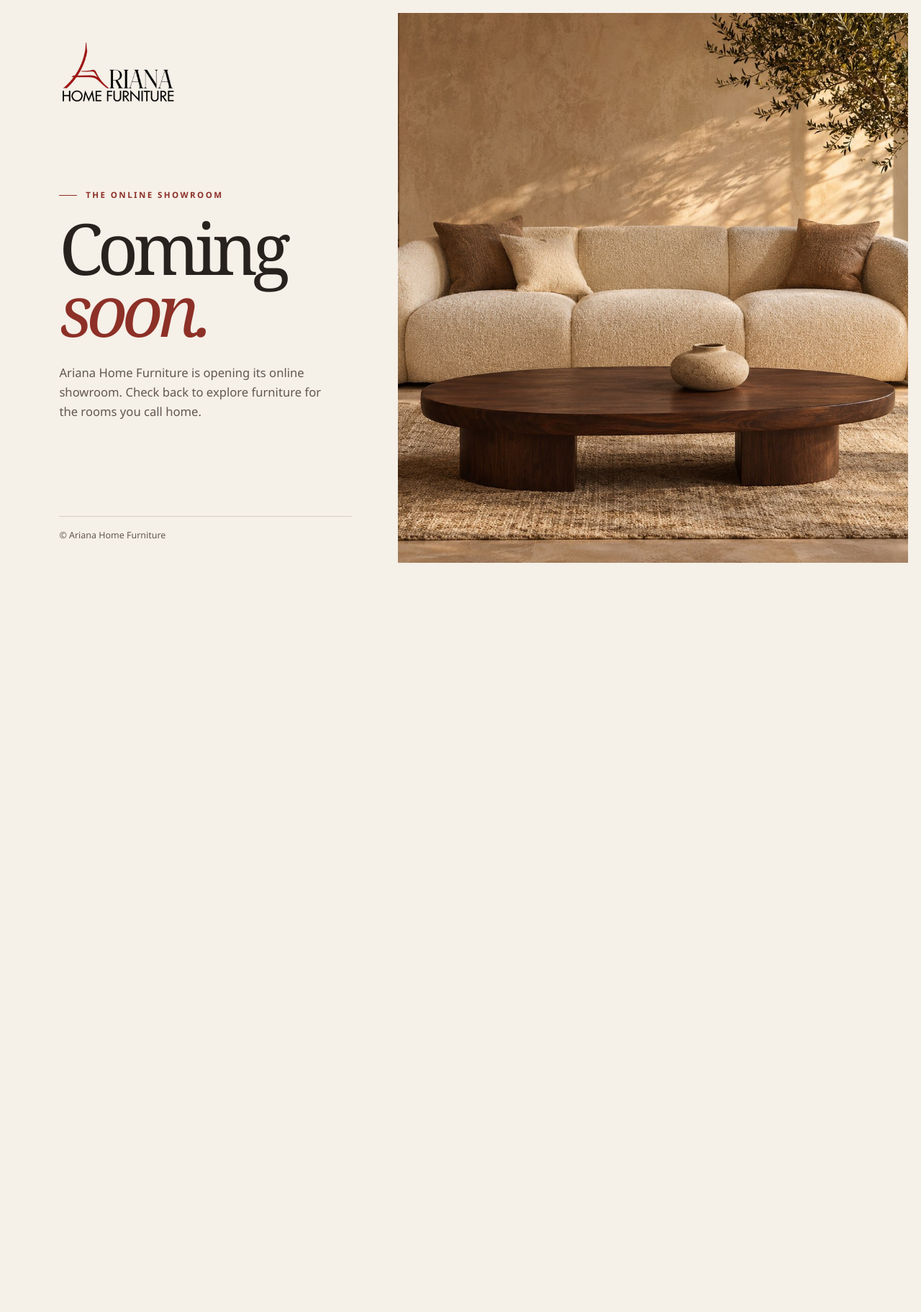
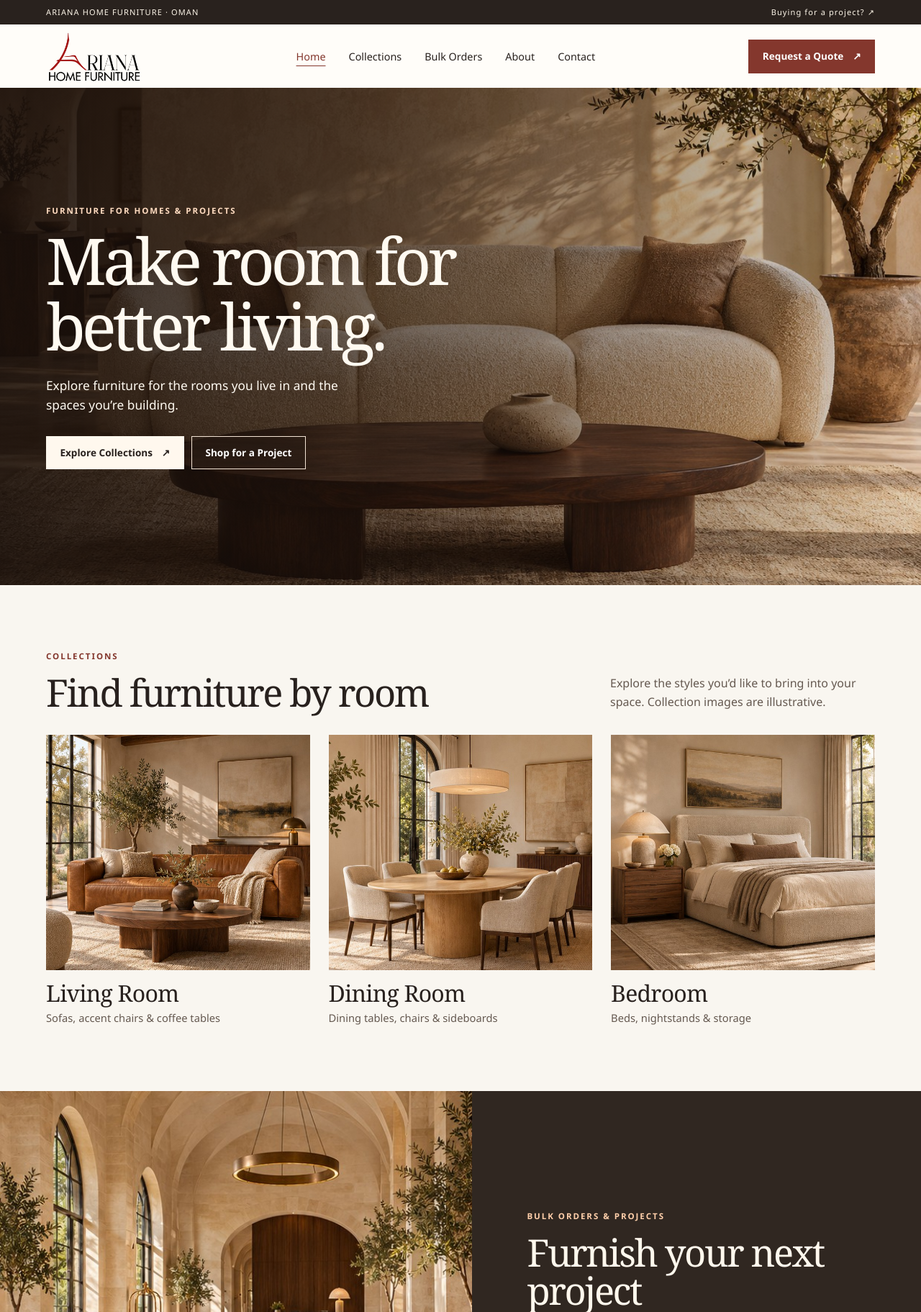
Before and after one commit to arianahomeoman/arianahomefurniture, a plain HTML site: page index.html in a window 1280 px wide. Shown: the top 1823 px of the page at 72% size. Before the commit the page ends 800 px from the top, so only its background shows below. Drawn offline with Linux system fonts and the light colour scheme.

Commit message:
Publish Ariana Home Furniture homepage

```diff
--- a/index.html
+++ b/index.html
@@ -2,140 +2,81 @@
 <html lang="en">
 <head>
 <meta charset="utf-8">
-  <meta name="viewport" content="width=device-width, initial-scale=1">
-  <meta name="description" content="Ariana Home Furniture’s online showroom is coming soon.">
-  <meta name="theme-color" content="#f5f0e8">
-  <title>Ariana Home Furniture — Coming Soon</title>
+<meta name="viewport" content="width=device-width,initial-scale=1">
+<meta name="description" content="Explore furniture for homes and projects with Ariana Home Furniture.">
+<title>Ariana Home Furniture | Furniture for Homes & Projects</title>
 <link rel="icon" href="ariana-home.ico">
-  <style>
-    :root {
-      color-scheme: light;
-      --paper: #f5f0e8;
-      --ink: #28221f;
-      --muted: #625750;
-      --accent: #8d3027;
-      --rule: #d8cec2;
-      --edge: clamp(1.5rem, 5vw, 5rem);
-    }
-
-    *, *::before, *::after { box-sizing: border-box; }
-    body {
-      margin: 0;
-      background: var(--paper);
-      color: var(--ink);
-      font: 1rem/1.6 "Segoe UI", Arial, sans-serif;
-    }
-
-    .page {
-      display: grid;
-      grid-template-columns: minmax(0, 43fr) minmax(0, 57fr);
-      min-height: 100svh;
-      padding: 1.15rem;
-      max-width: 120rem;
-      margin: auto;
-    }
-
-    .content {
-      display: flex;
-      flex-direction: column;
-      padding: clamp(1.3rem, 3vw, 3rem) var(--edge) 1.75rem;
-    }
-
-    .brand {
-      position: relative;
-      width: 10.25rem;
-      height: 5.4rem;
-      overflow: hidden;
-      mix-blend-mode: multiply;
-    }
-
-    .brand img { display: block; width: 100%; height: auto; transform: translateY(-24%); }
-
-    .message { margin: auto 0; padding: 3rem 0 3.8rem; }
-
-    .eyebrow {
-      display: flex;
-      align-items: center;
-      gap: .75rem;
-      margin: 0 0 1.35rem;
-      color: var(--accent);
-      font-size: .72rem;
-      font-weight: 650;
-      letter-spacing: .21em;
-      text-transform: uppercase;
-    }
-
-    .eyebrow::before { content: ""; width: 1.55rem; height: 1px; background: currentColor; }
-
-    h1 {
-      margin: 0;
-      font-family: "Baskerville", "Baskerville Old Face", Georgia, serif;
-      font-size: clamp(4.2rem, 7.7vw, 9rem);
-      font-weight: 400;
-      line-height: .87;
-      letter-spacing: -.075em;
-    }
-
-    h1 em { color: var(--accent); font-weight: 400; }
-
-    .description {
-      max-width: 23rem;
-      margin: 2rem 0 0;
-      color: var(--muted);
-      font-size: clamp(1rem, 1.3vw, 1.16rem);
-    }
-
-    footer {
-      border-top: 1px solid var(--rule);
-      padding-top: 1rem;
-      color: var(--muted);
-      font-size: .78rem;
-    }
-
-    .room {
-      min-width: 0;
-      min-height: 33rem;
-      margin: 0;
-      position: relative;
-      overflow: hidden;
-      background: #c8b39e;
-    }
-
-    .room img {
-      position: absolute;
-      width: 100%;
-      height: 100%;
-      object-fit: cover;
-      object-position: center 55%;
-    }
-
-    @media (max-width: 760px) {
-      .page { display: block; padding: .75rem; }
-      .content { padding: 1.1rem 1rem 1.4rem; }
-      .brand { width: 8.75rem; height: 4.65rem; }
-      .message { padding: 2.4rem 0 2rem; }
-      h1 { font-size: clamp(3.6rem, 13vw, 6.5rem); }
-      .description { margin-top: 1.3rem; }
-      .room { min-height: 0; aspect-ratio: 4 / 3; }
-    }
-  </style>
+<link rel="stylesheet" href="styles.css">
+<script src="site.js" defer></script>
 </head>
 <body>
-  <main class="page">
-    <section class="content" aria-labelledby="launch-title">
-      <header class="brand">
-        <img src="logo.png" alt="Ariana Home Furniture" width="256" height="256">
+<a class="skip" href="#main">Skip to content</a>
+<div class="strip"><span>ARIANA HOME FURNITURE · OMAN</span><a href="#bulk">Buying for a project? <span aria-hidden="true">↗</span></a></div>
+<header class="header">
+  <div class="header-inner">
+    <a href="#home" class="logo"><img src="logo.png" width="256" height="256" alt="Ariana Home Furniture"></a>
+    <button class="menu-toggle" type="button" aria-expanded="false" aria-controls="navigation">Menu</button>
+    <nav id="navigation" aria-label="Main navigation">
+      <a href="#home" aria-current="page">Home</a>
+      <a href="#collections">Collections</a>
+      <a href="#bulk">Bulk Orders</a>
+      <a href="#about">About</a>
+      <a href="#contact">Contact</a>
+    </nav>
+    <a class="button header-cta" href="#quote">Request a Quote <span aria-hidden="true">↗</span></a>
+  </div>
 </header>
-      <div class="message">
-        <p class="eyebrow">The online showroom</p>
-        <h1 id="launch-title">Coming<br><em>soon.</em></h1>
-        <p class="description">Ariana Home Furniture is opening its online showroom. Check back to explore furniture for the rooms you call home.</p>
+<main id="main">
+  <section class="hero" id="home" aria-labelledby="hero-title">
+    <img src="living-room.jpg" alt="" fetchpriority="high">
+    <div class="hero-content wrap">
+      <p class="label">FURNITURE FOR HOMES & PROJECTS</p>
+      <h1 id="hero-title">Make room for<br>better living.</h1>
+      <p>Explore furniture for the rooms you live in and the spaces you’re building.</p>
+      <div class="actions"><a class="button paper" href="#collections">Explore Collections <span aria-hidden="true">↗</span></a><a class="button outline" href="#bulk">Shop for a Project</a></div>
     </div>
-      <footer>&copy; Ariana Home Furniture</footer>
   </section>
-    <figure class="room">
-      <img src="living-room.jpg" alt="A cream sofa and walnut coffee table in a sunlit living room" fetchpriority="high">
-    </figure>
+  <section class="wrap section" id="collections" aria-labelledby="collections-title">
+    <p class="label">COLLECTIONS</p>
+    <div class="section-heading">
+      <h2 id="collections-title">Find furniture by room</h2>
+      <p>Explore the styles you’d like to bring into your space. Collection images are illustrative.</p>
+    </div>
+    <div class="categories">
+      <article><img src="living.jpg" alt="Caramel sofa in a contemporary living room" loading="lazy"><h3>Living Room</h3><p>Sofas, accent chairs & coffee tables</p></article>
+      <article><img src="dining.jpg" alt="Oak dining table with upholstered chairs" loading="lazy"><h3>Dining Room</h3><p>Dining tables, chairs & sideboards</p></article>
+      <article><img src="bedroom.jpg" alt="Upholstered bed with a walnut nightstand" loading="lazy"><h3>Bedroom</h3><p>Beds, nightstands & storage</p></article>
+    </div>
+  </section>
+  <section class="bulk" id="bulk" aria-labelledby="bulk-title">
+    <img src="project.jpg" alt="Hotel lobby with olive chairs and arched windows" loading="lazy">
+    <div class="bulk-content">
+      <p class="label">BULK ORDERS & PROJECTS</p>
+      <h2 id="bulk-title">Furnish your next project</h2>
+      <p>Planning a hotel, office, development, or multi-room fit-out? Tell us what you need, how many pieces you’re looking for, and when you need them.</p>
+      <a class="button" href="#quote">Start a Bulk Inquiry <span aria-hidden="true">↗</span></a>
+    </div>
+  </section>
+  <section class="wrap section details" aria-label="About and contact">
+    <article id="about"><p class="label">ABOUT</p><h2>Ariana Home Furniture</h2><p>Explore pieces for everyday living and share furnishing requirements for larger projects.</p></article>
+    <article id="contact"><p class="label">CONTACT</p><h2>Let’s talk furniture</h2><p>Get in touch about an individual piece, a room, or a bulk order.</p><a class="text-link" href="mailto:arianahomeoman@gmail.com">arianahomeoman@gmail.com <span aria-hidden="true">↗</span></a></article>
+  </section>
+  <section id="quote" class="quote" aria-labelledby="quote-title">
+    <div class="wrap quote-grid">
+      <div><p class="label">REQUEST A QUOTE</p><h2 id="quote-title">Tell us what you need</h2><p>Share your list and any delivery requirements. This form prepares a draft in your email app for you to review and send.</p></div>
+      <form id="quote-form">
+        <div class="fields">
+          <label>Your name<input name="name" autocomplete="name" required></label>
+          <label>Email address<input name="email" type="email" autocomplete="email" required></label>
+          <label>Order type<select name="type"><option>Bulk or project order</option><option>Home or individual order</option></select></label>
+          <label>Delivery location<input name="location" autocomplete="address-level2" placeholder="City or area"></label>
+        </div>
+        <label>Furniture and quantities<textarea name="details" rows="4" placeholder="For example, 20 dining chairs and 5 tables. Include your target delivery date if known." required></textarea></label>
+        <button class="button" type="submit">Open Email Draft <span aria-hidden="true">↗</span></button>
+      </form>
+    </div>
+  </section>
 </main>
+<footer class="footer"><div class="wrap"><span>© Ariana Home Furniture</span><a href="#home">Back to top ↑</a></div></footer>
 </body>
 </html>
--- /dev/null
+++ b/styles.css
@@ -0,0 +1,91 @@
+:root {
+  --ink: #28211e;
+  --muted: #655950;
+  --paper: #f9f6f0;
+  --accent: #84372d;
+  --line: #d4c8bc;
+  --serif: "Baskerville Old Face", Georgia, serif;
+}
+* { box-sizing: border-box; }
+html { scroll-behavior: smooth; }
+body { margin: 0; background: var(--paper); color: var(--ink); font: 1rem/1.6 "Segoe UI", sans-serif; }
+img { display: block; max-width: 100%; }
+a { color: inherit; text-decoration: none; }
+a:focus-visible, button:focus-visible, input:focus-visible, select:focus-visible, textarea:focus-visible { outline: 3px solid #a85e3a; outline-offset: 4px; }
+h1, h2, h3, p { margin: 0; }
+h1, h2, h3 { font-family: var(--serif); font-weight: 400; line-height: 1.02; }
+h1 { font-size: clamp(3.25rem, 7vw, 7.5rem); letter-spacing: -.06em; }
+h2 { font-size: clamp(2.45rem, 4.1vw, 4.6rem); letter-spacing: -.045em; }
+h3 { font-size: clamp(1.65rem, 2.5vw, 2.35rem); letter-spacing: -.025em; }
+.wrap { width: min(100% - clamp(2rem, 10vw, 9rem), 87rem); margin-inline: auto; }
+.skip { position: fixed; z-index: 5; top: .5rem; left: .5rem; padding: .5rem; background: white; transform: translateY(-200%); }
+.skip:focus { transform: none; }
+.strip { display: flex; justify-content: space-between; gap: .75rem; padding: .52rem clamp(1rem, 5vw, 4.5rem); background: #29221e; color: #fcf5e8; font-size: .69rem; letter-spacing: .10em; }
+.strip a:hover, .footer a:hover, .text-link:hover { text-decoration: underline; }
+.header { background: #fffdf9; }
+.header-inner { display: flex; align-items: center; justify-content: space-between; gap: 1.25rem; width: min(100% - clamp(2rem, 10vw, 9rem), 87rem); margin: auto; min-height: 5.5rem; }
+.logo { display: block; width: 8.4rem; height: 4.35rem; overflow: hidden; mix-blend-mode: multiply; flex-shrink: 0; }
+.logo img { width: 100%; height: auto; transform: translateY(-24%); }
+nav { display: flex; align-items: center; gap: clamp(.8rem, 2.5vw, 2.6rem); font-size: .9rem; }
+nav a { padding-block: .6rem; white-space: nowrap; }
+nav a:hover, nav a[aria-current] { color: var(--accent); text-decoration: underline; text-underline-offset: .45rem; }
+.menu-toggle { display: none; }
+.button { display: inline-flex; justify-content: center; align-items: center; gap: .8rem; padding: .82rem 1.15rem; border: 1px solid transparent; background: var(--accent); color: white; font: 650 .85rem/1.35 "Segoe UI", sans-serif; cursor: pointer; }
+.button:hover { filter: brightness(1.12); }
+.hero { display: grid; align-items: center; position: relative; isolation: isolate; min-height: clamp(31rem, 54vw, 49rem); color: #fffaf1; background: #3e2f26; }
+.hero > img, .hero::after { position: absolute; inset: 0; width: 100%; height: 100%; z-index: -1; }
+.hero > img { object-fit: cover; object-position: 50% 57%; }
+.hero::after { content: ""; background: linear-gradient(90deg,rgba(23,15,11,.86),rgba(23,15,11,.65) 35%,rgba(23,15,11,.1) 100%); }
+.hero-content { padding-block: 4rem; }
+.label { margin-bottom: .85rem; font-size: .72rem; font-weight: 700; letter-spacing: .17em; color: var(--accent); }
+.hero .label { color: #ffdbc0; }
+.hero-content > p:not(.label) { margin-top: 1.45rem; max-width: 28rem; font-size: 1.08rem; }
+.actions { display: flex; flex-wrap: wrap; gap: .65rem; margin-top: 1.8rem; }
+.paper { background: #fff8ee; color: var(--ink); }
+.outline { border-color: #f2e3d4; background: #281e1750; }
+.section { padding-block: clamp(3.2rem, 7vw, 7rem); }
+.section-heading { display: flex; align-items: end; justify-content: space-between; gap: 1.2rem; margin-bottom: 2rem; }
+.section-heading p { max-width: 23rem; color: var(--muted); }
+.categories { display: grid; grid-template-columns: repeat(3,minmax(0,1fr)); gap: clamp(.9rem, 2vw, 2rem); }
+.categories img { width: 100%; aspect-ratio: 1.12; object-fit: cover; background: #d7c6b1; }
+.categories h3 { margin-top: 1rem; }
+.categories p { margin-top: .4rem; color: var(--muted); font-size: .92rem; }
+.bulk { display: grid; grid-template-columns: 1.05fr 1fr; background: #302721; color: #fff8ed; }
+.bulk img { width: 100%; height: 100%; min-height: 25rem; object-fit: cover; }
+.bulk-content { align-self: center; padding: clamp(2rem, 6vw, 6rem); }
+.bulk .label { color: #ffcfaa; }
+.bulk p:not(.label), .details p:not(.label), .quote p:not(.label) { margin-top: 1rem; max-width: 33rem; }
+.bulk .button { margin-top: 1.5rem; }
+.details { display: grid; grid-template-columns: 1fr 1fr; gap: 3rem; }
+.details h2 { font-size: clamp(2rem, 3.5vw, 3.75rem); }
+.details p:not(.label), .quote p:not(.label) { color: var(--muted); }
+.text-link { display: inline-block; overflow-wrap: anywhere; margin-top: .7rem; color: var(--accent); }
+.quote { padding-block: clamp(3rem, 6vw, 6rem); background: #efe7dc; }
+.quote-grid { display: grid; grid-template-columns: .85fr 1.15fr; gap: clamp(1.75rem, 7vw, 7rem); }
+.fields { display: grid; grid-template-columns: 1fr 1fr; gap: .9rem; margin-bottom: .9rem; }
+form label { display: grid; gap: .3rem; font-size: .88rem; font-weight: 600; }
+form input, form select, form textarea { width: 100%; min-width: 0; border: 1px solid #aa9a8f; padding: .65rem; background: #fffdf9; color: var(--ink); font: inherit; font-weight: 400; border-radius: 0; }
+form textarea { resize: vertical; }
+form button { margin-top: 1rem; }
+.footer { background: #28211e; color: #f9eee4; padding-block: 1.2rem; font-size: .85rem; }
+.footer .wrap { display: flex; justify-content: space-between; gap: 1rem; }
+@media (max-width: 800px) {
+  .header-inner { min-height: 4.6rem; flex-wrap: wrap; gap: 0; }
+  .menu-toggle { display: inline-block; background: none; border: 1px solid var(--line); color: var(--ink); padding: .5rem .8rem; font: inherit; }
+  .header-cta { display: none; }
+  nav { display: none; width: 100%; gap: .25rem; flex-direction: column; align-items: stretch; padding-bottom: .65rem; }
+  .menu-toggle[aria-expanded="true"] + nav { display: flex; }
+  .hero::after { background: linear-gradient(90deg,rgba(23,15,11,.85),rgba(23,15,11,.36)); }
+  .section-heading { align-items: start; flex-direction: column; }
+  .bulk, .quote-grid { grid-template-columns: 1fr; }
+  .bulk img { min-height: 0; aspect-ratio: 1.6; }
+}
+@media (max-width: 530px) {
+  .strip { font-size: .58rem; letter-spacing: .035em; }
+  .categories, .details, .fields { grid-template-columns: 1fr; }
+  .categories { gap: 1.7rem; }
+  .categories img { aspect-ratio: 1.5; }
+  .hero { min-height: 30rem; }
+  .hero-content > p:not(.label) { font-size: 1rem; }
+}
+@media (prefers-reduced-motion: reduce) { html { scroll-behavior: auto; } }
```
Also changed, not shown: site.js (added, +34 -0 lines), bedroom.jpg (added), dining.jpg (added), living.jpg (added), project.jpg (added). Lines whose indentation alone changed are shown as unchanged.
